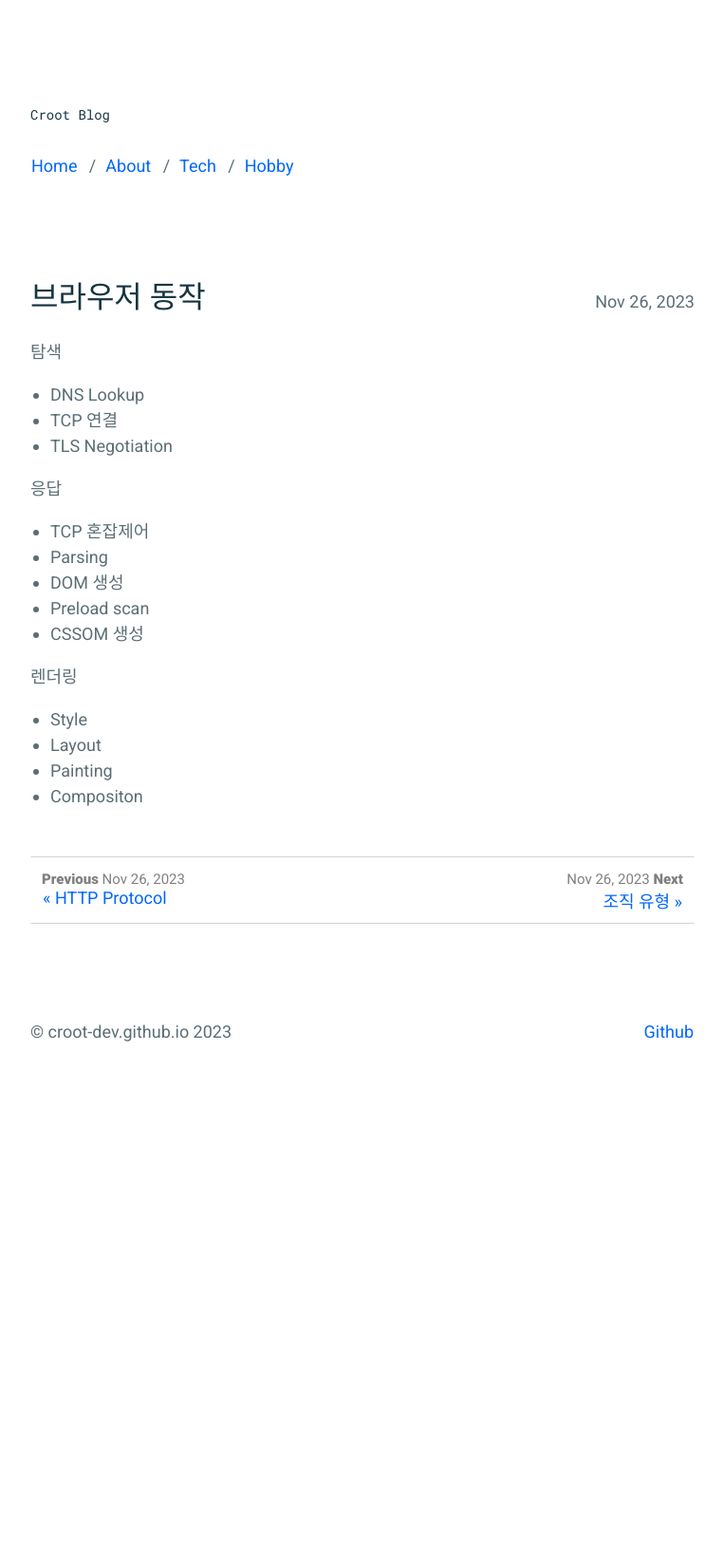
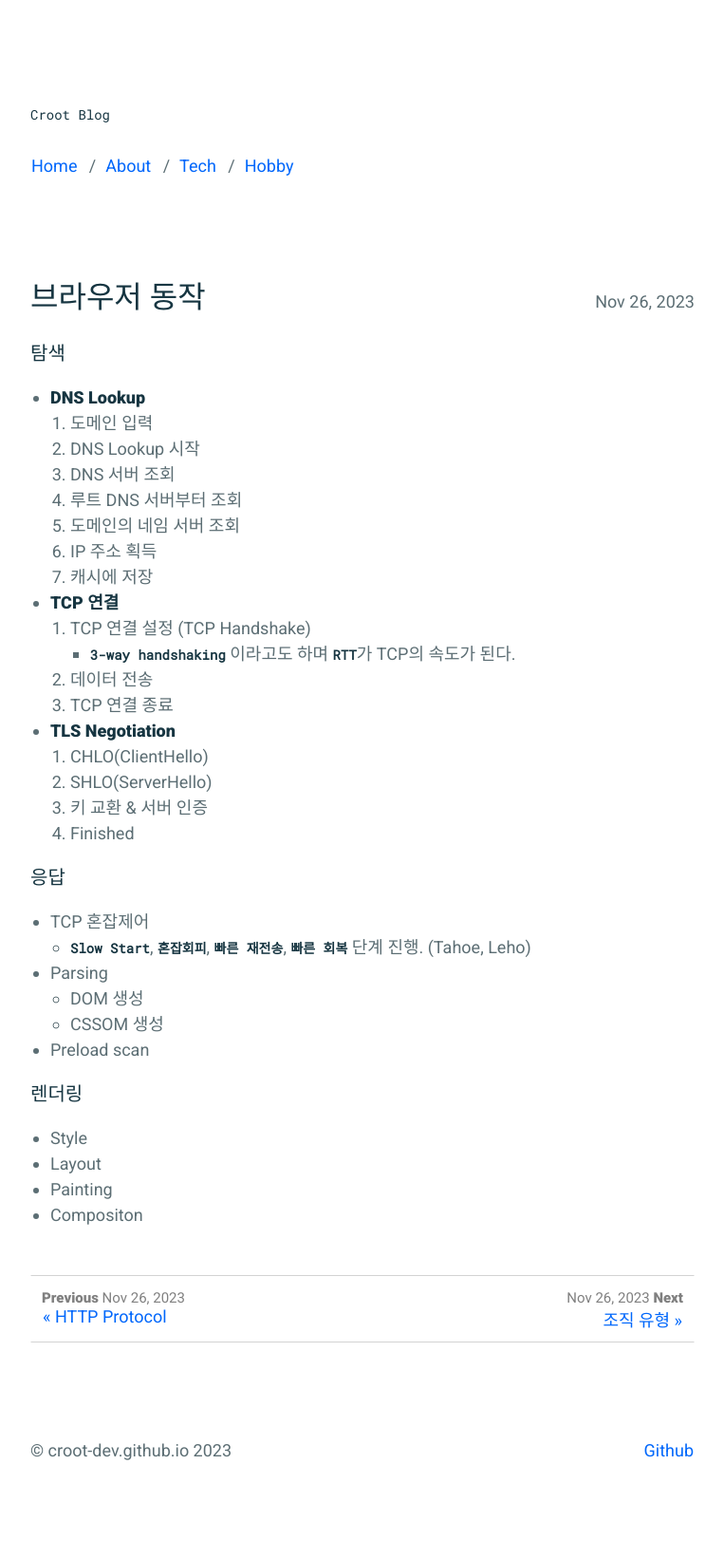
Before and after one commit to croot-dev/croot.kr, a Jekyll site: the page built from _posts/2023-11-26-브라우저-동작.md, in a window 1280 px wide. Shown: the whole page at 95% size, without its empty margins (258-1021 px from the left). Built offline with Jekyll 4.4.1, drawn with Linux system fonts in a browser that asks for light colours; before the commit the page ends 1200 px from its top, so only the background shows below that.

Commit message:
[배포] Notion 변경 사항 저장

```diff
--- a/_posts/2023-11-26-브라우저-동작.md
+++ b/_posts/2023-11-26-브라우저-동작.md
@@ -7,21 +7,37 @@ tags: []
 ---
 
 
-탐색
+### 탐색
 
-- DNS Lookup
-- TCP 연결
-- TLS Negotiation
+- **DNS Lookup**
+	1. 도메인 입력
+	2. DNS Lookup 시작
+	3. DNS 서버 조회
+	4. 루트 DNS 서버부터 조회
+	5. 도메인의 네임 서버 조회
+	6. IP 주소 획득
+	7. 캐시에 저장
+- **TCP 연결**
+	1. TCP 연결 설정 (TCP Handshake)
+		- **`3-way handshaking`** 이라고도 하며 **`RTT`**가 TCP의 속도가 된다.
+	2. 데이터 전송
+	3. TCP 연결 종료
+- **TLS Negotiation**
+	1. CHLO(ClientHello)
+	2. SHLO(ServerHello)
+	3. 키 교환 & 서버 인증
+	4. Finished
 
-응답
+### 응답
 
 - TCP 혼잡제어
+	- **`Slow Start`**, **`혼잡회피`**, **`빠른 재전송`**, **`빠른 회복`** 단계 진행. (Tahoe, Leho)
 - Parsing
-- DOM 생성
+	- DOM 생성
+	- CSSOM 생성
 - Preload scan
-- CSSOM 생성
 
-렌더링
+### 렌더링
 
 - Style
 - Layout
```
Also changed, not shown: _posts/2023-03-30-블록암호화-(Block-Cipher).md (added, +22 -0 lines), _posts/2023-11-24-모노레포-구축.md (+32 -38 lines), _posts/2023-11-26-HTTP-Protocol.md (+1 -1 lines), _posts/2023-12-02-Ruby-gems-삭제하기.md (+14 -9 lines), _posts/2023-12-04-Git-emoji-정리.md (+1 -1 lines), _posts/2023-12-18-Next.js-14-App-router-with-Ant-Design-5-&-Styled-Components-.md (added, +290 -0 lines), assets/img/2023-03-30-블록암호화-(Block-Cipher).md/0.png (added), assets/img/2023-12-18-Next.js-14-App-router-with-Ant-Design-5-&-Styled-Components-.md/0.png (added).
